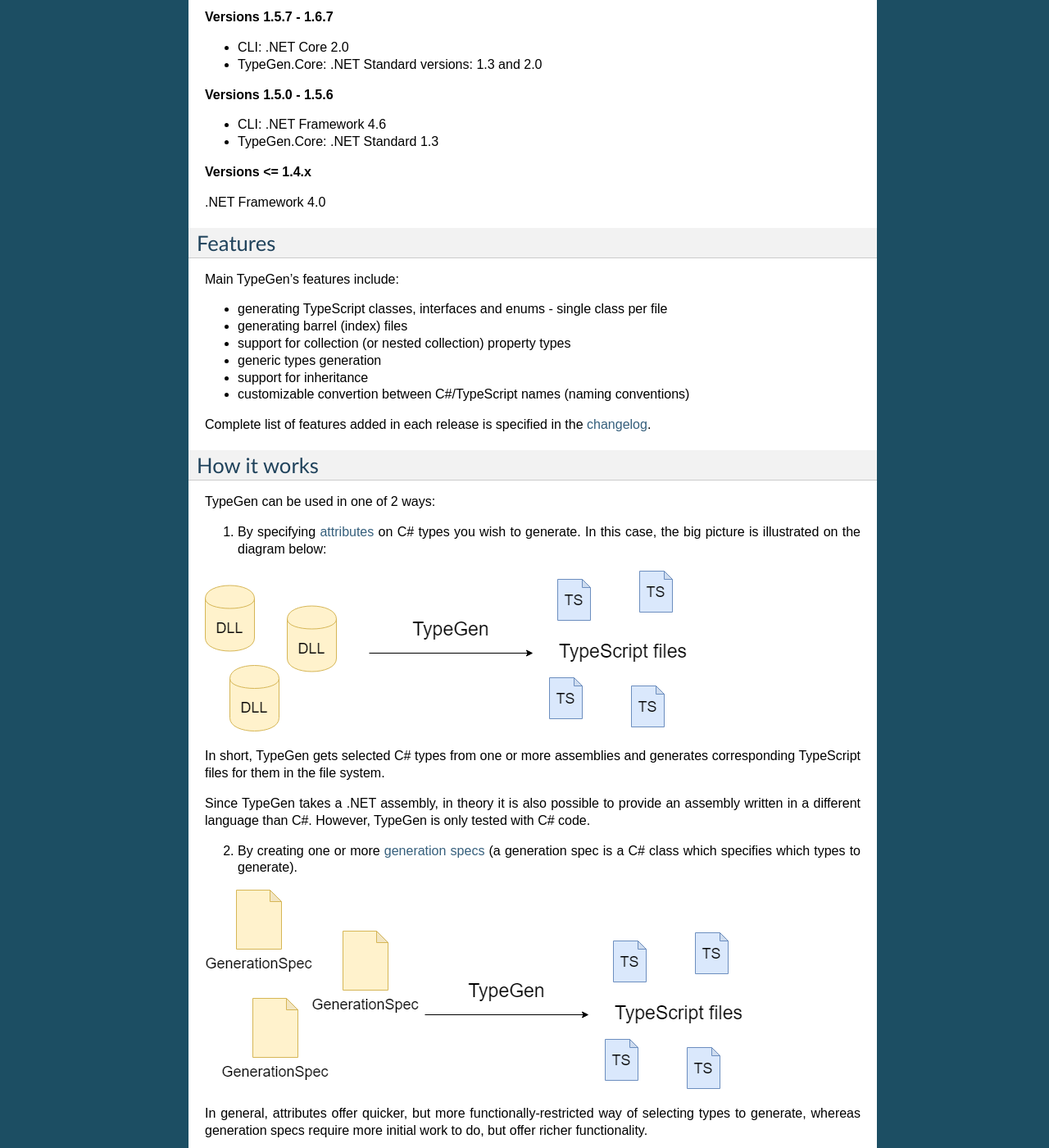
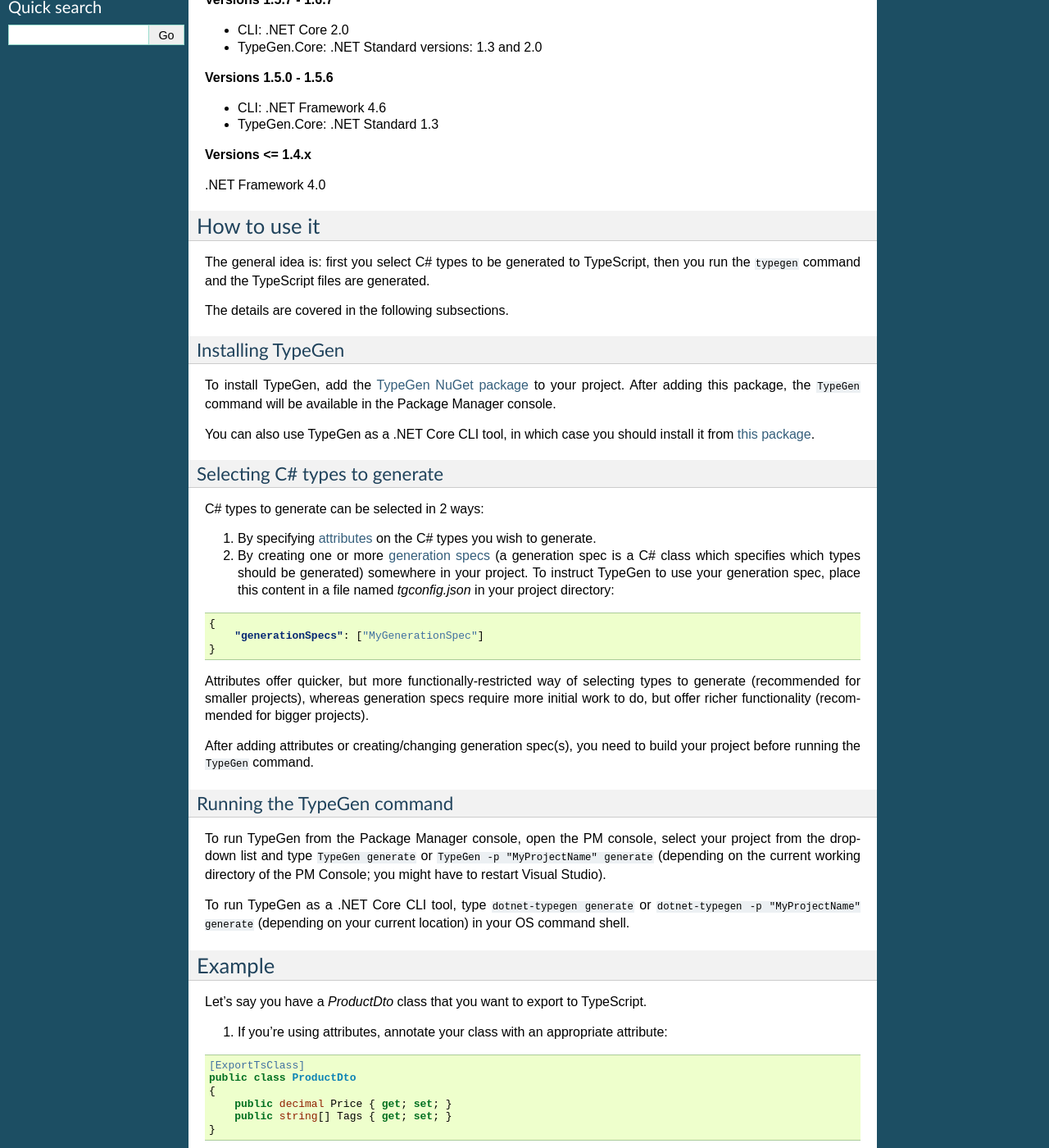
Before and after one commit to jburzynski/TypeGenDocs, a Sphinx documentation site: the page built from source/overview.rst, in a window 1280 px wide and 1400 px high, scrolled down 446 px. Shown: the whole window at 82% size. Built offline with Sphinx 7.4.7, drawn with Linux system fonts in a browser that asks for light colours; some of the changed text lies outside the part shown.

Commit message:
re-edited the overview.rst and adjusted the TOC

```diff
--- a/source/conf.py
+++ b/source/conf.py
@@ -57,7 +57,7 @@
 # built documents.
 #
 # The short X.Y version.
-version = u'2.4.2'
+version = u'2.4.6'
 # The full version, including alpha/beta/rc tags.
 release = version
 
--- a/source/index.rst
+++ b/source/index.rst
@@ -20,13 +20,13 @@
    :maxdepth: 3
 
    overview
+   whatisgenerated
    attributes
    generationspec
-   whatisgenerated
+   cli
+   programmaticalapi
    converters
    otherfeatures
-   cli
-   programmaticalapi
    API Reference <http://jburzynski.net/TypeGen/api-reference/api>
    troubleshooting
    legal
--- a/source/overview.rst
+++ b/source/overview.rst
@@ -5,7 +5,7 @@
 About TypeGen
 =============
 
-TypeGen is a command line tool that generates TypeScript sources from C# in a single-class-per-file manner. Its primary use case is keeping TypeScript model classes/interfaces in sync with C# models, and for this reason not all C# features are translated to TypeScript (e.g. methods or events will be ignored when generating TypeScript sources).
+TypeGen is a command line tool that generates single-class-per-file TypeScript sources from C#. Its primary use case is keeping TypeScript model classes/interfaces in sync with C# models, and for this reason not all C# features are translated to TypeScript (e.g. methods or events will be ignored when generating TypeScript sources).
 
 Requirements
 ============
@@ -31,52 +31,52 @@
 
 .NET Framework 4.0
 
-Features
-========
+How to use it
+=============
 
-Main TypeGen's features include:
+The general idea is: first you select C# types to be generated to TypeScript, then you run the :code:`typegen` command and the TypeScript files are generated.
 
-* generating TypeScript classes, interfaces and enums - single class per file
-* generating barrel (index) files
-* support for collection (or nested collection) property types
-* generic types generation
-* support for inheritance
-* customizable convertion between C#/TypeScript names (naming conventions)
+The details are covered in the following subsections.
 
-Complete list of features added in each release is specified in the `changelog <http://jburzynski.net/TypeGen/changelog>`_.
+Installing TypeGen
+------------------
 
-How it works
-============
+To install TypeGen, add the `TypeGen NuGet package <https://www.nuget.org/packages/TypeGen>`_ to your project. After adding this package, the :code:`TypeGen` command will be available in the Package Manager console.
 
-TypeGen can be used in one of 2 ways:
+You can also use TypeGen as a .NET Core CLI tool, in which case you should install it from `this package <https://nuget.org/packages/TypeGen.DotNetCli>`_.
 
-1. By specifying :doc:`attributes <attributes>` on C# types you wish to generate. In this case, the big picture is illustrated on the diagram below:
+Selecting C# types to generate
+------------------------------
 
-.. image:: images/big-picture-attributes.png
+C# types to generate can be selected in 2 ways:
 
-In short, TypeGen gets selected C# types from one or more assemblies and generates corresponding TypeScript files for them in the file system.
+1. By specifying :doc:`attributes <attributes>` on the C# types you wish to generate.
 
-Since TypeGen takes a .NET assembly, in theory it is also possible to provide an assembly written in a different language than C#. However, TypeGen is only tested with C# code.
+2. By creating one or more :doc:`generation specs <generationspec>` (a generation spec is a C# class which specifies which types should be generated) somewhere in your project. To instruct TypeGen to use your generation spec, place this content in a file named `tgconfig.json` in your project directory:
 
-2. By creating one or more :doc:`generation specs <generationspec>` (a generation spec is a C# class which specifies which types to generate).
+.. code-block:: json
 
-.. image:: images/big-picture-genspec.png
+    {
+        "generationSpecs": ["MyGenerationSpec"]
+    }
 
-In general, attributes offer quicker, but more functionally-restricted way of selecting types to generate, whereas generation specs require more initial work to do, but offer richer functionality.
+Attributes offer quicker, but more functionally-restricted way of selecting types to generate (recommended for smaller projects), whereas generation specs require more initial work to do, but offer richer functionality (recommended for bigger projects).
 
-Getting started
-===============
+After adding attributes or creating/changing generation spec(s), you need to build your project before running the :code:`TypeGen` command.
 
-After adding the `TypeGen NuGet package <https://www.nuget.org/packages/TypeGen>`_ to your project, TypeGen will be available in the Package Manager Console.
+Running the TypeGen command
+---------------------------
 
-To use TypeGen as a .NET CLI tool (global), you can install it from `this package <https://nuget.org/packages/TypeGen.DotNetCli>`_.
+To run TypeGen from the Package Manager console, open the PM console, select your project from the dropdown list and type :code:`TypeGen generate` or :code:`TypeGen -p "MyProjectName" generate` (depending on the current working directory of the PM Console; you might have to restart Visual Studio).
 
-Quick example
-=============
+To run TypeGen as a .NET Core CLI tool, type :code:`dotnet-typegen generate` or :code:`dotnet-typegen -p "MyProjectName" generate` (depending on your current location) in your OS command shell.
+
+Example
+=======
 
 Let's say you have a *ProductDto* class that you want to export to TypeScript.
 
-1. If you're using attributes, just annotate your class with an appropriate attribute:
+1. If you're using attributes, annotate your class with an appropriate attribute:
 
 .. code-block:: csharp
 
@@ -107,9 +107,9 @@
         "generationSpecs": ["MyGenerationSpec"]
     }
 
-After finishing instructions described in either 1. or 2., **build your project** and type :code:`TypeGen generate` or :code:`TypeGen -p "MyProjectName" generate` (depending on the current working directory of the PM Console) into the Package Manager Console (you might have to restart Visual Studio). Instead of using the Package Manager Console, you can also use TypeGen as a .NET CLI tool by typing :code:`dotnet typegen generate` in your OS shell.
+After finishing instructions described in either 1. or 2., **build your project** and type :code:`TypeGen generate` or :code:`TypeGen -p "MyProjectName" generate` (depending on the current working directory of the PM Console) into the Package Manager Console (you might have to restart Visual Studio). Instead of using the Package Manager Console, you can also use TypeGen as a .NET Core CLI tool by typing :code:`dotnet-typegen generate` in your OS command shell.
 
-Performing the steps described above will generate a single TypeScript file (named *product-dto.ts*) in your project directory. The file will look like this:
+This will generate a single TypeScript file (named *product-dto.ts*) in your project directory. The file will look like this:
 
 .. code-block:: typescript
 
@@ -118,4 +118,11 @@
 	    tags: string[];
 	}
 
-To find out more about customization of various generation options, please visit the :doc:`CLI <cli>` section. You can also find out more about :doc:`attributes <attributes>` or :doc:`generation specs <generationspec>` in their dedicated sections.
+What next
+=========
+
+More details about the available configuration options (that you can place in `tgconfig.json`) are described in the :doc:`CLI <cli>` section. You can also find out more about :doc:`attributes <attributes>` or :doc:`generation specs <generationspec>` in their dedicated sections.
+
+If you need to convert between different naming conventions (i.e. your C# code uses different conventions than your TypeScript code), you can utilize the :doc:`converters <converters>` functionality.
+
+Instead of using the :code:`TypeGen` command in the console, you can generate files directly from your code using the :doc:`TypeGen programmatical API <programmaticalapi>`.
```
